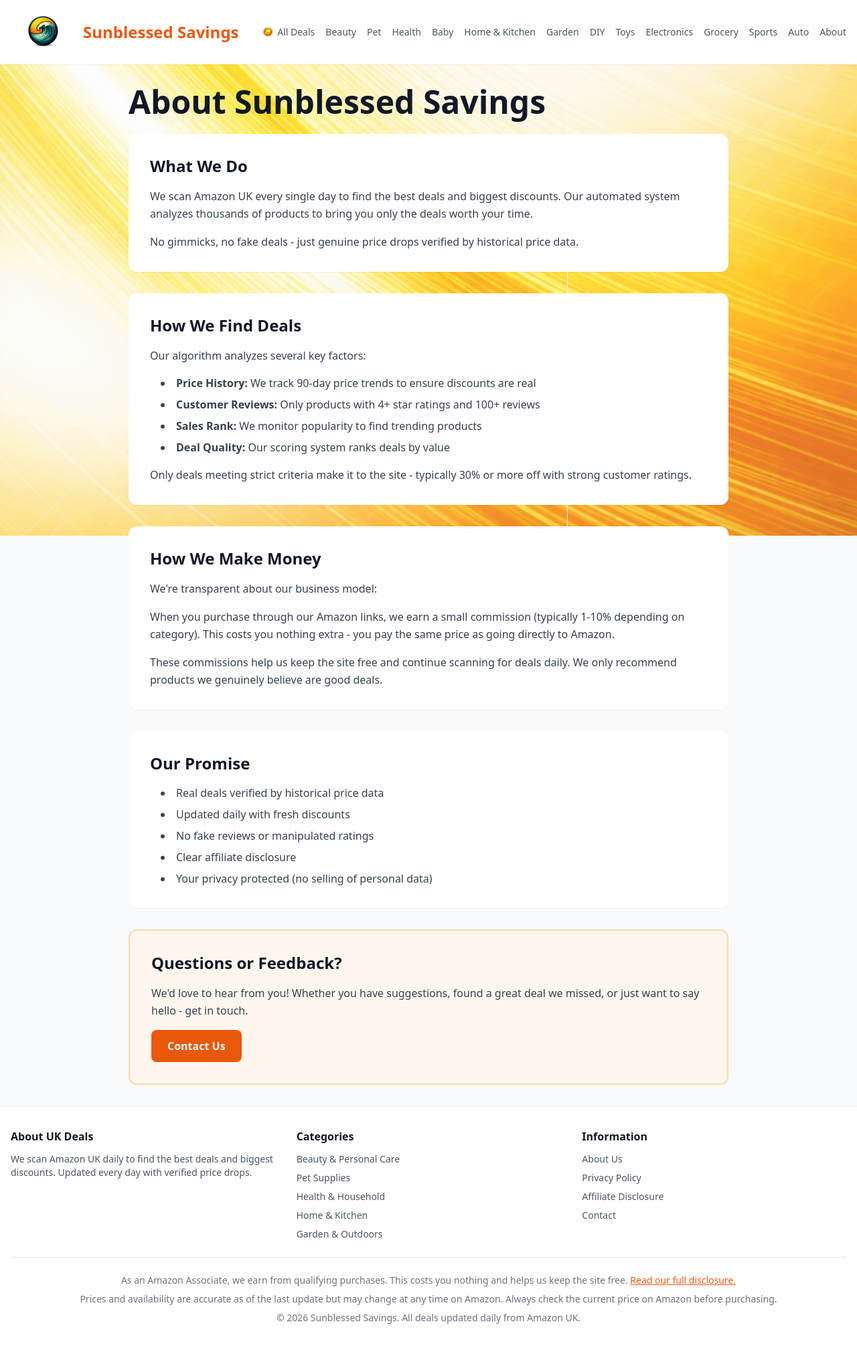
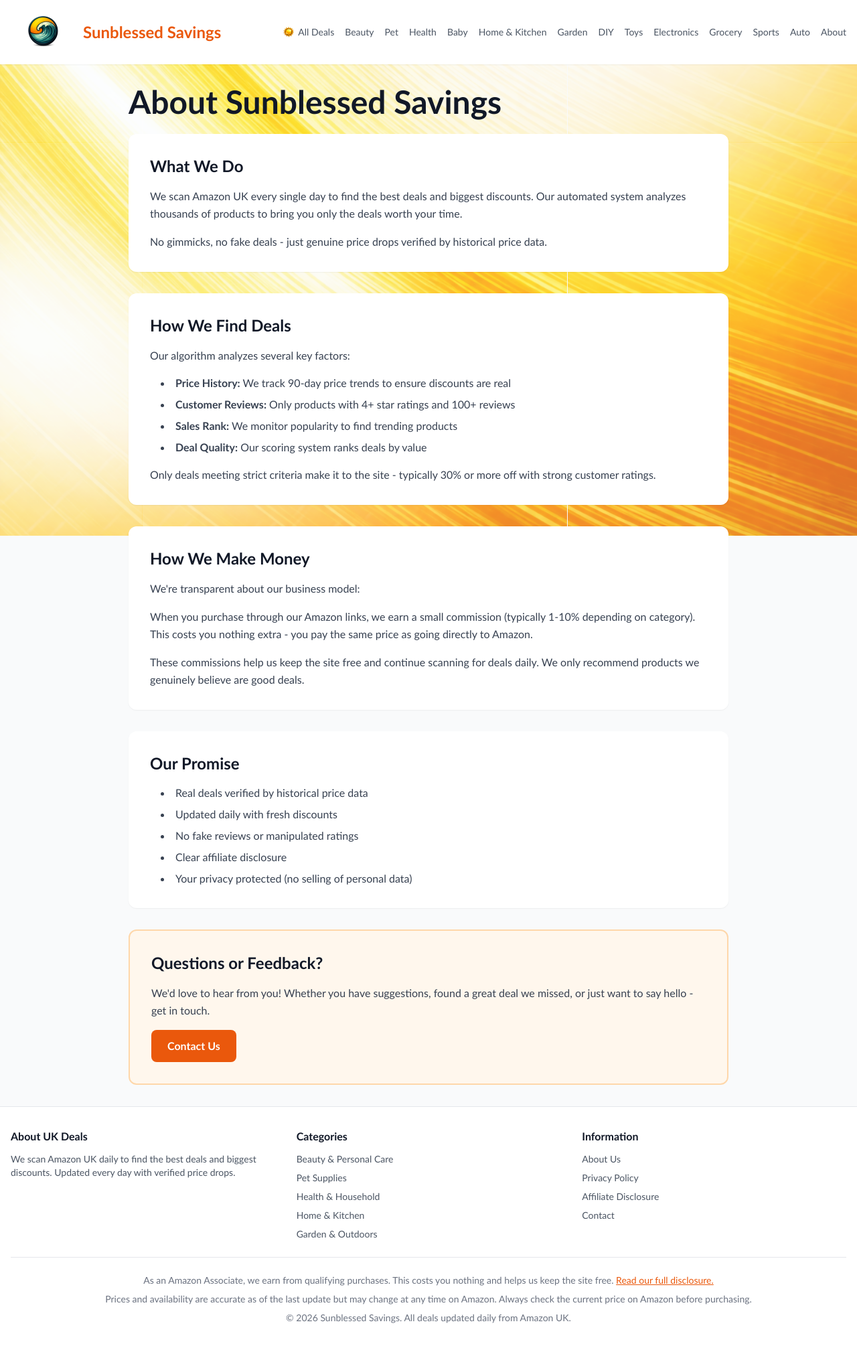
Before and after one commit to Elhashino/amazon-deals, a FastAPI app: page /about in a window 1280 px wide. Shown: the whole page at 67% size. Run offline with FastAPI, Linux system fonts and the light colour scheme; some libraries are stand-ins or nearby versions.

Commit message:
Change font to Trebuchet MS sitewide

```diff
--- a/backend/app/templates/base.html
+++ b/backend/app/templates/base.html
@@ -16,6 +16,7 @@
     <style>
         body {
             position: relative;
+            font-family: 'Trebuchet MS', sans-serif;
         }
         body::before {
             content: "";
```
